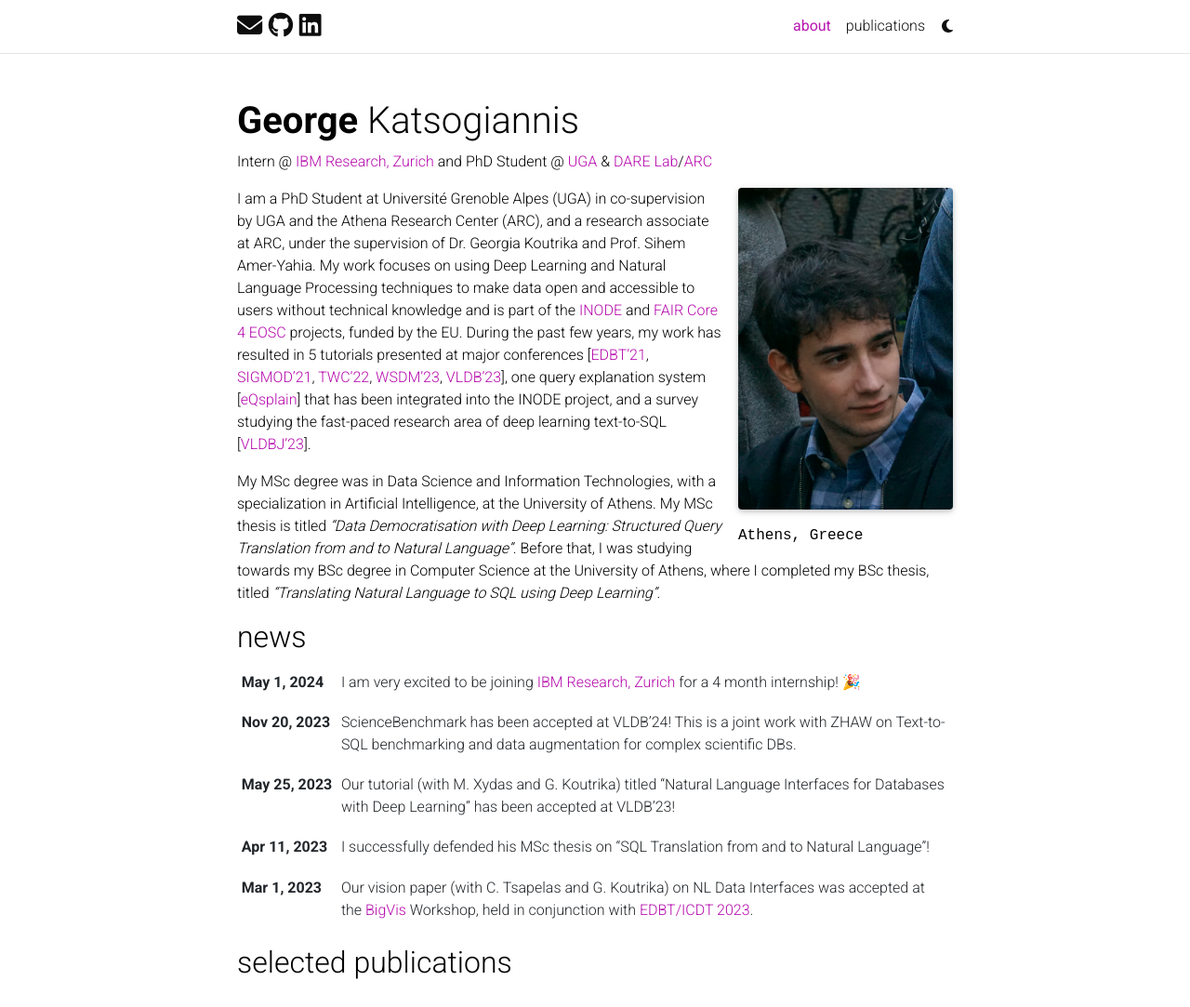
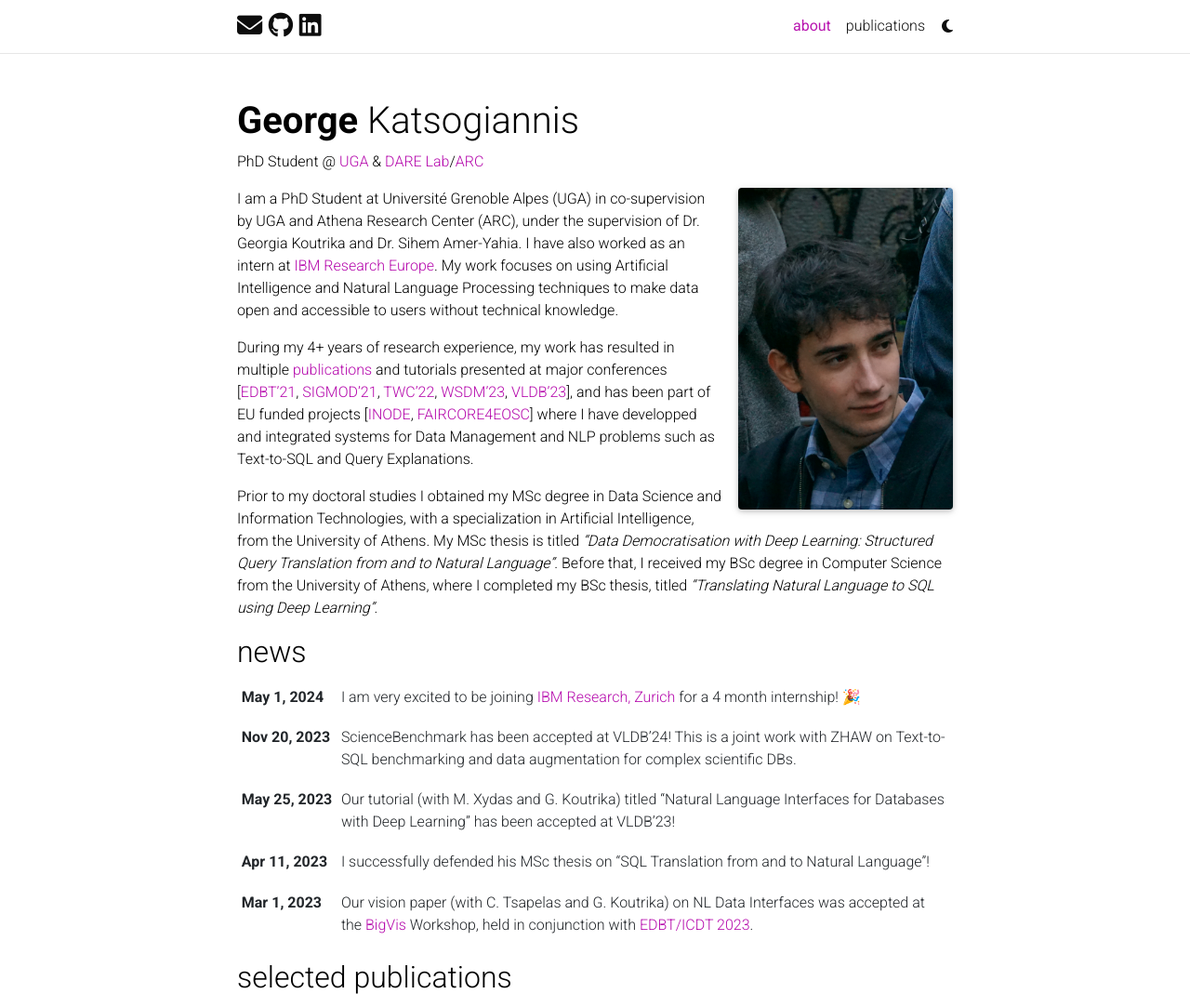
Before and after one commit to geokats/geokats.github.io, a Jekyll site: the page built from _pages/about.md, in a window 1280 px wide and 1273 px high, cut to the strip 0-1083 px from the top of the window. Shown: the whole strip at 93% size. Built offline with Jekyll 4.4.1, drawn with Linux system fonts in a browser that asks for light colours; full-size pictures stand in for the smaller copies a plugin makes; comment, search, counter and statistics services are not loaded; a style sheet for code colours, icons or effects is not loaded.

Commit message:
Update about.md

```diff
--- a/_pages/about.md
+++ b/_pages/about.md
@@ -3,15 +3,13 @@ layout: about
 title: about
 permalink: /
 subtitle: >
-  Intern @ <a href="https://research.ibm.com/labs/zurich">IBM Research, Zurich</a> and
   PhD Student @ <a href="https://www.univ-grenoble-alpes.fr/english/">UGA</a>
   & <a href="https://darelab.imsi.athenarc.gr">DARE Lab</a>/<a href="https://www.athenarc.gr/en">ARC</a>
 
 profile:
   align: right
   image: prof_pic.jpg
-  address: >
-    <p>Athens, Greece</p>
+  address:
 
 news: true  # includes a list of news items
 latest_posts: false  # includes a list of the newest posts
@@ -19,10 +17,10 @@ selected_papers: true # includes a list of papers marked as "selected={true}"
 social: false  # includes social icons at the bottom of the page
 ---
 
-I am a PhD Student at Université Grenoble Alpes (UGA) in co-supervision by UGA and the Athena Research Center (ARC), and a research associate at ARC, under the supervision of Dr. Georgia Koutrika and Prof. Sihem Amer-Yahia.
-My work focuses on using Deep Learning and Natural Language Processing techniques to make data open and accessible to users without technical knowledge and is part of the <a href="http://www.inode-project.eu/">INODE</a> and <a href="http://www.faircore4eosc.eu/">FAIR Core 4 EOSC</a> projects, funded by the EU.
-During the past few years, my work has resulted in 5 tutorials presented at major conferences [<a href="https://darelab.imsi.athenarc.gr/tutorials/text2sql_edbt21/">EDBT'21</a>, <a href="https://darelab.imsi.athenarc.gr/tutorials/text2sql_sigmod21/">SIGMOD'21</a>, <a href="https://darelab.imsi.athenarc.gr/tutorials/text2sql_twc22/">TWC'22</a>, <a href="https://darelab.imsi.athenarc.gr/tutorials/datadem_wsdm23/">WSDM'23</a>, <a href="/tutorials/nlidbs_vldb23/">VLDB'23</a>], one query explanation system [<a href="https://darelab.imsi.athenarc.gr/systems/eqsplain/">eQsplain</a>] that has been integrated into the INODE project, and a survey studying the fast-paced research area of deep learning text-to-SQL [<a href="https://doi.org/10.1007/s00778-022-00776-8">VLDBJ'23</a>].
+I am a PhD Student at Université Grenoble Alpes (UGA) in co-supervision by UGA and Athena Research Center (ARC), under the supervision of Dr. Georgia Koutrika and Dr. Sihem Amer-Yahia. I have also worked as an intern at <a href="https://research.ibm.com/labs/zurich">IBM Research Europe</a>. My work focuses on using Artificial Intelligence and Natural Language Processing techniques to make data open and accessible to users without technical knowledge.
 
-My MSc degree was in Data Science and Information Technologies, with a specialization in Artificial Intelligence, at the University of Athens.
+During my 4+ years of research experience, my work has resulted in multiple <a href="https://geokats.github.io/publications/">publications</a> and tutorials presented at major conferences [<a href="https://darelab.imsi.athenarc.gr/tutorials/text2sql_edbt21/">EDBT'21</a>, <a href="https://darelab.imsi.athenarc.gr/tutorials/text2sql_sigmod21/">SIGMOD'21</a>, <a href="https://darelab.imsi.athenarc.gr/tutorials/text2sql_twc22/">TWC'22</a>, <a href="https://darelab.imsi.athenarc.gr/tutorials/datadem_wsdm23/">WSDM'23</a>, <a href="/tutorials/nlidbs_vldb23/">VLDB'23</a>], and has been part of EU funded projects [<a href="http://www.inode-project.eu/">INODE</a>, <a href="http://www.faircore4eosc.eu/">FAIRCORE4EOSC</a>] where I have developped and integrated systems for Data Management and NLP problems such as Text-to-SQL and Query Explanations.
+
+Prior to my doctoral studies I obtained my MSc degree in Data Science and Information Technologies, with a specialization in Artificial Intelligence, from the University of Athens.
 My MSc thesis is titled _"Data Democratisation with Deep Learning: Structured Query Translation from and to Natural Language"_.
-Before that, I was studying towards my BSc degree in Computer Science at the University of Athens, where I completed my BSc thesis, titled _"Translating Natural Language to SQL using Deep Learning"_.
+Before that, I received my BSc degree in Computer Science from the University of Athens, where I completed my BSc thesis, titled _"Translating Natural Language to SQL using Deep Learning"_.
```
